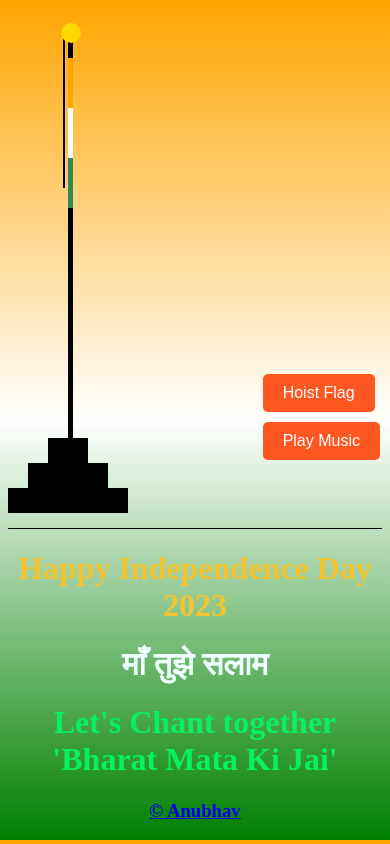
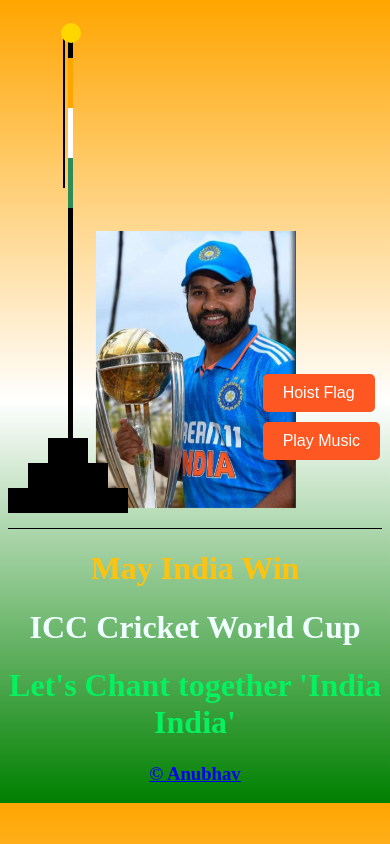
Before and after one commit to 123anubhav/iccworldcup-india-23, a plain HTML site: page index.html in a window 390 px wide. Shown: the top 844 px of the page. Drawn offline with Linux system fonts and the light colour scheme.

Commit message:
Update index.html

```diff
--- a/index.html
+++ b/index.html
@@ -6,7 +6,7 @@
     <meta charset="utf-8">
     <meta http-equiv="X-UA-Compatible" content="IE=edge">
     <meta name="viewport" content="width=device-width, initial-scale=1">
-    <title>Independence Day 2023 - @Anubhav</title>
+    <title>ICC World Cup 2023 - @Anubhav</title>
     <link rel="stylesheet" href="style.css">
     <link rel="icon" href="img1.jpeg">
     <!-- <link rel="icon" href="https://i.ibb.co/6b55CLt/a-jpg-modified.png" /> -->
@@ -16,6 +16,11 @@
 <body>
 
 <div id="container">
+    <!-- <div id="image-container"> -->
+        <div id="image-container">
+            <img id="animated-image" src="img.jpg" alt="Animated Image">
+        </div>
+
     <div id="ball"></div>
     <div id="rope" onclick="toggleFlag()"></div>
     <div id="flagbody">
@@ -37,9 +42,9 @@
 
 <div id="acknowledgement">
     <center>
-        <h1 style="color: #F4C430;">Happy Independence Day 2023</h1>
-        <h1 style="color: azure;">माँ तुझे सलाम</h1>
-        <h1 style="color: rgb(6, 240, 96);">Let's Chant together 'Bharat Mata Ki Jai'</h1>
+        <h1 style="color: #ffc30e;">May India Win  </h1>
+        <h1 style="color: azure;">ICC Cricket World Cup</h1>
+        <h1 style="color: rgb(6, 240, 96);">Let's Chant together 'India India'</h1>
         <!-- <h1>Bharat Mata Ki Jai</h1> -->
         <!-- <h3>Let's Chant together 'Bharat Mata Ki Jai'</h3> -->
         <!-- <h1>सारे जहां से अच्छा हिंदुस्तान हमारा<br>Our India is great</h1> -->
@@ -55,7 +60,8 @@
 
 
 
-<audio id="music" src="https://www.dropbox.com/s/8li837azqylencp/aye%20meri%20zameen%20afsos%20nahi%20lagda%20tere%20liye%20son%20dj%20msr.mp3?raw=1" controls style="display: none;"></audio>
+<!-- <audio id="music" src="https://www.dropbox.com/s/8li837azqylencp/aye%20meri%20zameen%20afsos%20nahi%20lagda%20tere%20liye%20son%20dj%20msr.mp3?raw=1" controls style="display: none;"></audio>  -->
+<audio id="music" src="https://res.cloudinary.com/dm1hkyabk/video/upload/v1700378550/lehra-do-ICC-worldCup-23_hwmzqm.mp3" controls style="display: none;"></audio>
 
 <div id="controls">
     <div id="flagButtonContainer">
@@ -170,5 +176,62 @@
     }
 </style>
 
+<style>
+#image-container {
+    position: absolute;
+    /* padding-left: 0; */
+    padding-left: 18px;
+    padding-top: 13px;
+    top: 50%;
+    left: 50%;
+    transform: translate(-55%, -50%);
+    animation: slideUpDown 4s ease-in-out infinite;
+    /* animation: slideLeftRight 4s ease-in-out infinite; */
+}
+
+#animated-image {
+    width: 200px; /* adjust the width as needed */
+    height: auto;
+
+}
+
+@keyframes slideUpDown {
+    0%, 100% {
+        transform: translateY(0);
+    }
+    50% {
+        transform: translateY(-40px);
+    }
+}
+
+@keyframes slideLeftRight {
+    0%, 100% {
+        transform: translateX(0);
+    }
+    50% {
+        transform: translateX(-20px);
+    }
+}
+
+@keyframes slideUpDown {
+    0%, 100% {
+        transform: translateY(0);
+    }
+    50% {
+        transform: translateY(-40px);
+    }
+}
+
+@media (max-width: 767px) {
+        #image-container {
+            left: 10px; /* Adjust as needed for your layout */
+            transform: none; /* Remove the previous translation */
+        }
+    }
+
+
+
+</style>
+
 </body>
 </html>
```
